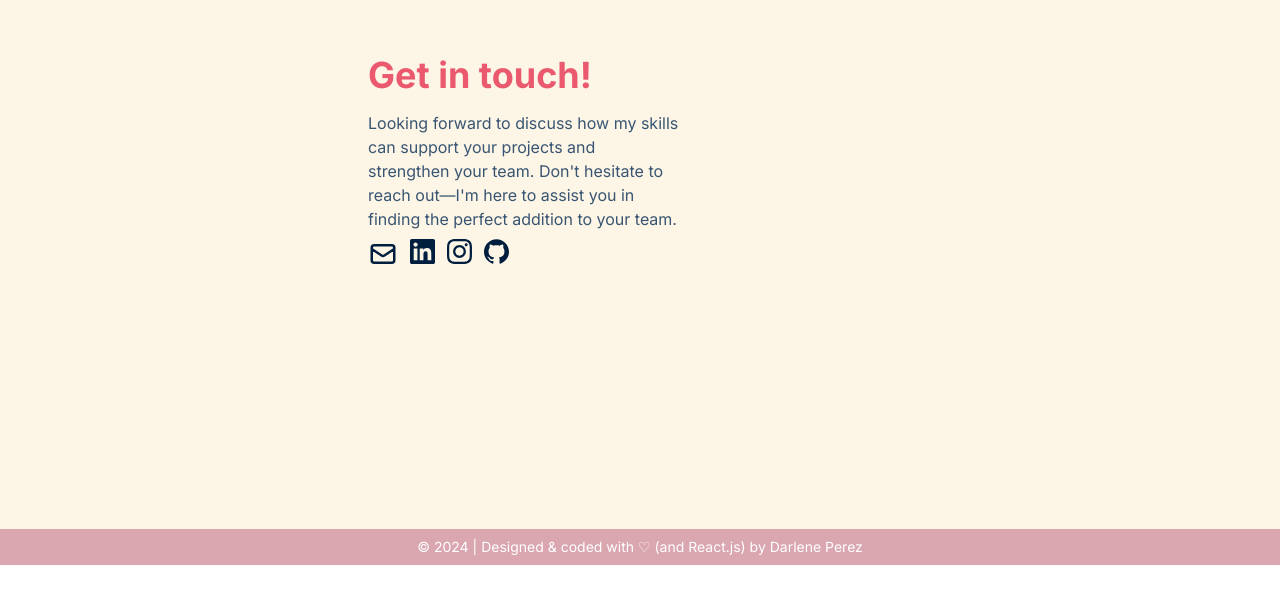
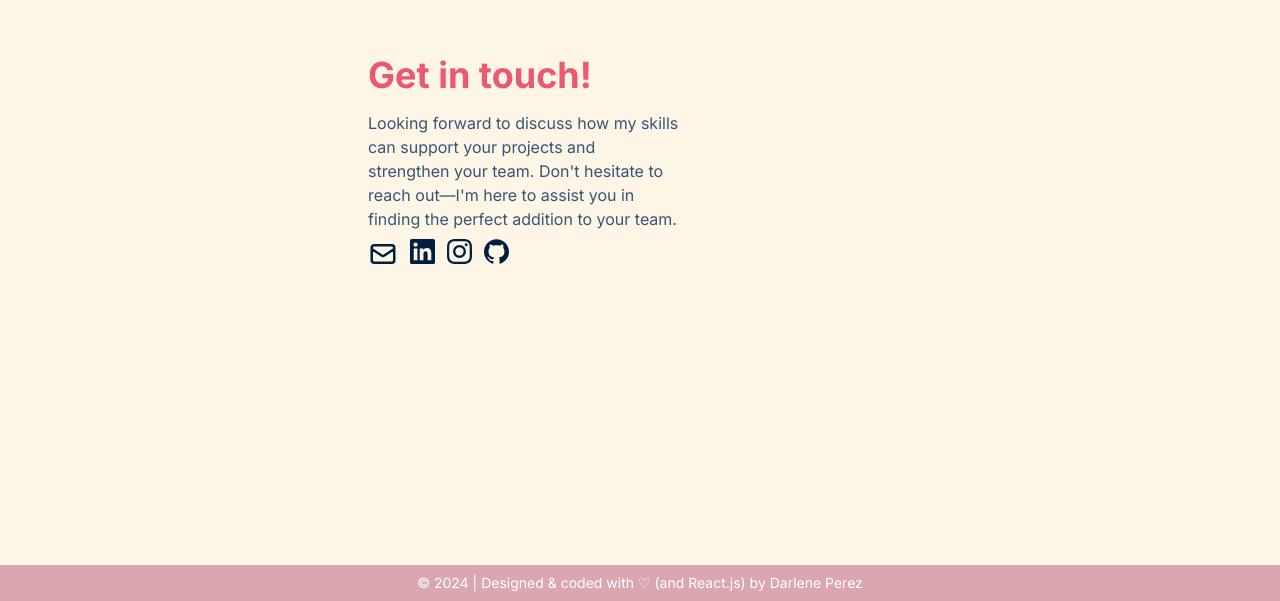
Before and after one commit to dqperez/portfolio-website, a React (Vite) app: page / in a window 1280 px wide. Shown: the part 3624-4225 px from the top of the page. Before the commit the page ends 4189 px from the top, so only its background shows below. Built offline with nearby package versions, Linux system fonts and the light colour scheme.

Commit message:
feat: Change instagram link

```diff
--- a/src/components/Footer.jsx
+++ b/src/components/Footer.jsx
@@ -2,7 +2,7 @@ import React from 'react'
 
 const Footer = () => {
   return (
-    <footer className="bg-footer py-2 -mt-9">
+    <footer className="bg-footer py-2">
       <div className="container mx-auto text-center">
         <p className="text-sm" style={{ color: 'white' }}>
             &copy; 2024 | Designed & coded with ♡ (and React.js) by Darlene Perez
```
Also changed, not shown: src/components/Home.jsx (+1 -1 lines).
